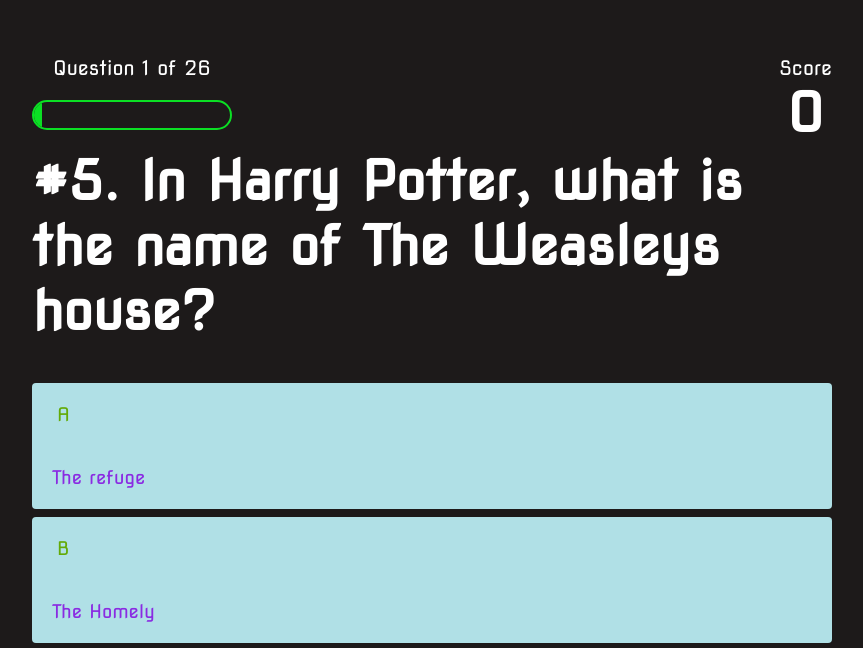
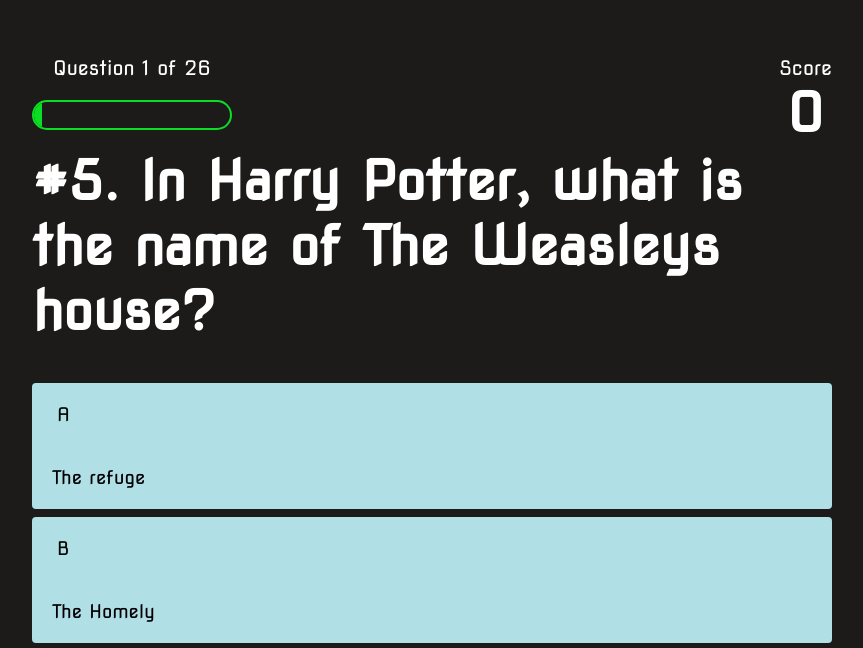
Before and after one commit to bosunwalk/quizapp, a plain HTML site: page game.html in a window 1280 px wide. Shown: the part 144-792 px from the top of the page, without its empty margins (208-1071 px from the left). Drawn offline with Linux system fonts and the light colour scheme.

Commit message:
changed the choice-prefix color and choice-text color to black

```diff
--- a/game.css
+++ b/game.css
@@ -29,11 +29,11 @@ body {
 
 .choice-prefix {
     padding: 2rem 2.5rem;
-    color: rgb(99, 170, 7);
+    color: rgb(3, 5, 0);
 }
 
 .choice-text {
-    color: blueviolet;
+    color: rgb(2, 0, 3);
     padding: 2rem;
     width: 100%;
 }
```
